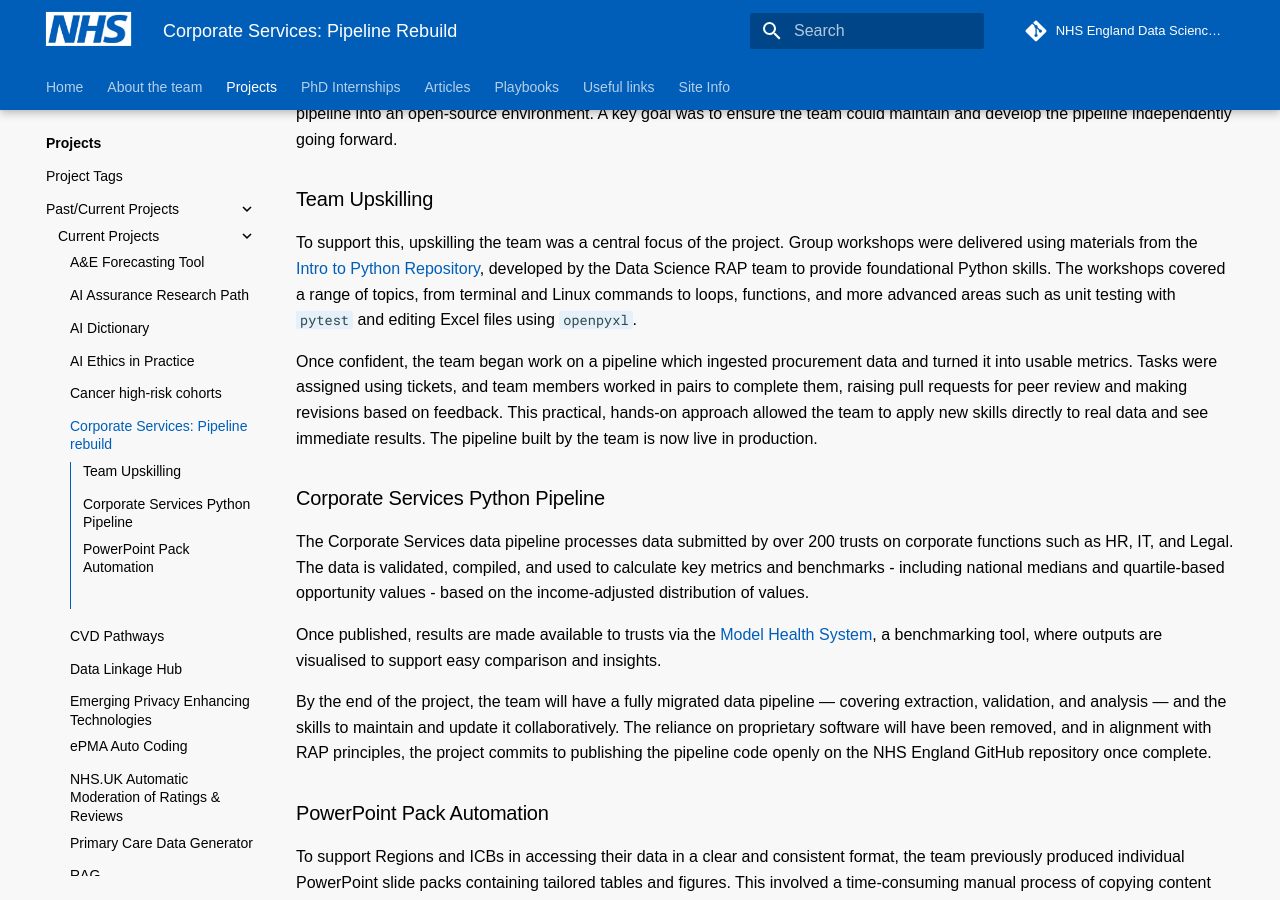
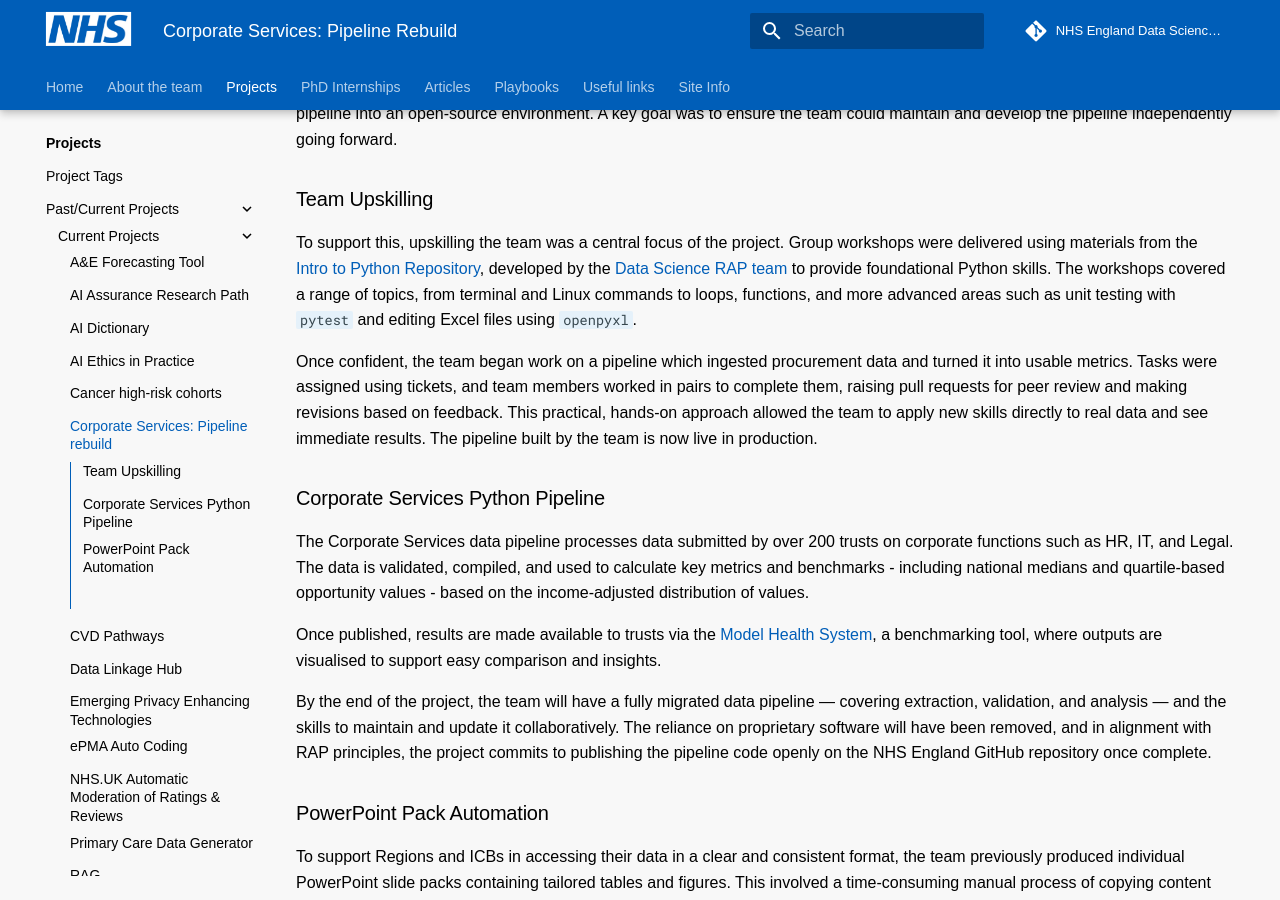
Before and after one commit to nhsengland/datascience, an MkDocs documentation site: the page built from docs/our_work/corporate_services_pipeline_rebuild.md, in a window 1280 px wide and 900 px high, scrolled down 1064 px. Built offline with MkDocs 1.6.1 and Material for MkDocs 9.7.7, drawn with Linux system fonts in a browser that asks for light colours; some web fonts are replaced; comment, search, counter and statistics services are not loaded; old or Windows-style settings are respelled for this version of MkDocs; some of the changed lines change nothing that is shown; some of the changed text lies outside the part shown.

Commit message:
made suggested changes on article page

```diff
--- a/docs/our_work/corporate_services_pipeline_rebuild.md
+++ b/docs/our_work/corporate_services_pipeline_rebuild.md
@@ -2,7 +2,7 @@
 title: 'Corporate Services: Pipeline Rebuild'
 summary: 'Rebuilding a proprietary data pipeline using open-source Python tools to improve transparency, maintainability, and team capability.'
 origin: ''
-tags: ['FINANCIAL', 'RAP', 'PYTHON', 'WIP']
+tags: ['FINANCIAL', 'RAP', 'PYTHON', 'WIP', 'STRUCTURED DATA']
 ---
 
 ![Flow diagram of Corporate Service’s data lifecycle: inputs, processes, outputs, and impact.](../images/CorpServ.jpg)
@@ -18,7 +18,7 @@
 
 ### Team Upskilling
 
-To support this, upskilling the team was a central focus of the project. Group workshops were delivered using materials from the [Intro to Python Repository](https://github.com/nhsengland/rap_intro_to_python), developed by the Data Science RAP team to provide foundational Python skills. The workshops covered a range of topics, from terminal and Linux commands to loops, functions, and more advanced areas such as unit testing with `pytest` and editing Excel files using `openpyxl`.
+To support this, upskilling the team was a central focus of the project. Group workshops were delivered using materials from the [Intro to Python Repository](https://github.com/nhsengland/rap_intro_to_python), developed by the [Data Science RAP team](https://nhsengland.github.io/datascience/our_work/ds218_rap_community_of_practice/) to provide foundational Python skills. The workshops covered a range of topics, from terminal and Linux commands to loops, functions, and more advanced areas such as unit testing with `pytest` and editing Excel files using `openpyxl`.
 
 Once confident, the team began work on a pipeline which ingested procurement data and turned it into usable metrics. Tasks were assigned using tickets, and team members worked in pairs to complete them, raising pull requests for peer review and making revisions based on feedback. This practical, hands-on approach allowed the team to apply new skills directly to real data and see immediate results. The pipeline built by the team is now live in production.
 
@@ -37,4 +37,8 @@
 
 This task was automated using the `python-pptx` package, paired with a pre-formatted PowerPoint template. The automation fills in each slide with the correct data and formatting, significantly reducing manual workload and saving the team over a week of repetitive effort.
 
+Output|Link
+---|---
+Code and Documentation - private while under development|[Github](https://github.com/nhsengland/corporate_services_python_pipeline)
+
 #
```
